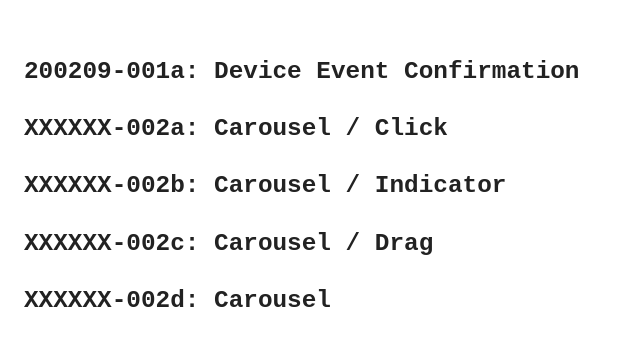
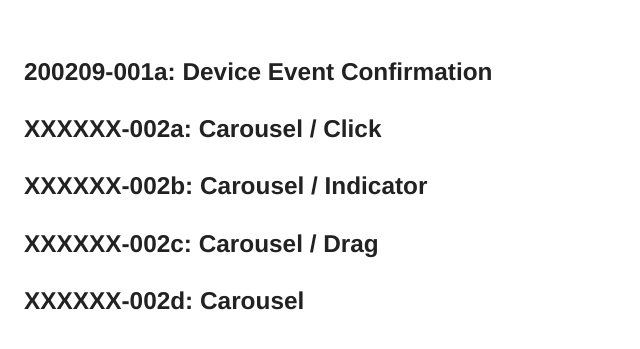
Before and after one commit to Tivo389/200209_TOUCH-UI-UX, a React (Create React App) app: page / in a window 1280 px wide. Shown: the part 201-550 px from the top of the page, without its empty margins (0-640 px from the left). Built offline with nearby package versions, Linux system fonts and the light colour scheme.

Commit message:
200217 Pre $ -npx react-codemod rename-unsafe-lifecycles

```diff
--- a/src/components/App.js
+++ b/src/components/App.js
@@ -4,19 +4,19 @@ import '../css/index.css';
 function App() {
   return (
     <div className="mainWrapper">
-      <a className="content monospace" href="./deviceEventConfirmation">
+      <a className="content" href="./deviceEventConfirmation">
         200209-001a: Device Event Confirmation
       </a>
-      <a className="content monospace" href="./carouselClick">
+      <a className="content" href="./carouselClick">
         XXXXXX-002a: Carousel / Click
       </a>
-      <a className="content monospace" href="./carouselIndicator">
+      <a className="content" href="./carouselIndicator">
         XXXXXX-002b: Carousel / Indicator
       </a>
-      <a className="content monospace" href="./carouselDrag">
+      <a className="content" href="./carouselDrag">
         XXXXXX-002c: Carousel / Drag
       </a>
-      <a className="content monospace" href="./carouselInterface">
+      <a className="content" href="./carouselInterface">
         XXXXXX-002d: Carousel
       </a>
     </div>
--- a/src/components/DeviceEventConfirmation.js
+++ b/src/components/DeviceEventConfirmation.js
@@ -1,6 +1,6 @@
 import React, { Component } from 'react';
 
-class ComponentTemplate extends Component {
+class DeviceEventConfirmation extends Component {
   // LIFECYCLE METHODS
   componentWillMount() {}
   componentDidMount() {}
@@ -29,4 +29,4 @@ class ComponentTemplate extends Component {
   };
 }
 
-export default ComponentTemplate;
+export default DeviceEventConfirmation;
```
